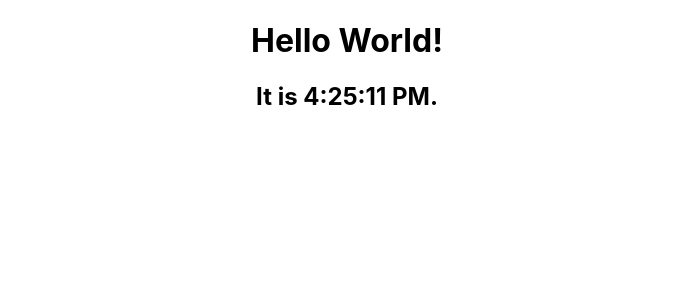
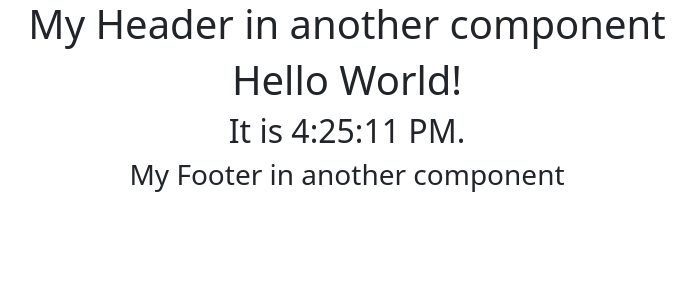
Before and after one commit to lcasburn18/lab4, a React (Create React App) app: page / in a window 1280 px wide. Shown: the top 300 px of the page, without its empty margins (293-989 px from the left). Built offline with nearby package versions, Linux system fonts and the light colour scheme.

Commit message:
Exercise 3

```diff
--- a/package.json
+++ b/package.json
@@ -6,8 +6,11 @@
     "@testing-library/jest-dom": "^5.17.0",
     "@testing-library/react": "^13.4.0",
     "@testing-library/user-event": "^13.5.0",
+    "bootstrap": "^5.3.3",
     "react": "^18.3.1",
+    "react-bootstrap": "^2.10.5",
     "react-dom": "^18.3.1",
+    "react-router-dom": "^6.26.2",
     "react-scripts": "5.0.1",
     "web-vitals": "^2.1.4"
   },
--- a/src/App.js
+++ b/src/App.js
@@ -1,13 +1,14 @@
-import logo from './logo.svg';
+import Content from './components/Content';
+import Header from './components/Header';
+import Footer from './components/Footer';
 import './App.css';
 
 function App() {
   return (
     <div className="App">
-      <div>
-        <h1>Hello World!</h1>
-        <h2>It is {new Date().toLocaleTimeString()}.</h2>
-      </div>
+      <Header></Header>
+      <Content></Content>
+      <Footer></Footer>
     </div>
   );
 }
--- /dev/null
+++ b/src/components/Content.js
@@ -0,0 +1,12 @@
+import React from 'react';
+
+const Content = () => {
+  return (
+    <div>
+      <h1>Hello World!</h1>
+      <h2>It is {new Date().toLocaleTimeString()}.</h2>
+    </div>
+  );
+}
+
+export default Content;
--- /dev/null
+++ b/src/components/Footer.js
@@ -0,0 +1,5 @@
+const Footer = () => {
+    return <h3>My Footer in another component</h3>;
+  };
+
+  export default Footer;
--- /dev/null
+++ b/src/components/Header.js
@@ -0,0 +1,5 @@
+const Header = () => {
+    return <h1>My Header in another component</h1>;
+  };
+
+  export default Header;
--- a/src/index.js
+++ b/src/index.js
@@ -3,6 +3,7 @@ import ReactDOM from 'react-dom/client';
 import './index.css';
 import App from './App';
 import reportWebVitals from './reportWebVitals';
+import 'bootstrap/dist/css/bootstrap.min.css';
 
 const root = ReactDOM.createRoot(document.getElementById('root'));
 root.render(
```
Also changed, not shown: src/components/NavigationBar.js (added, +21 -0 lines), 1 other file (tests, documents, lock files or other folders).
